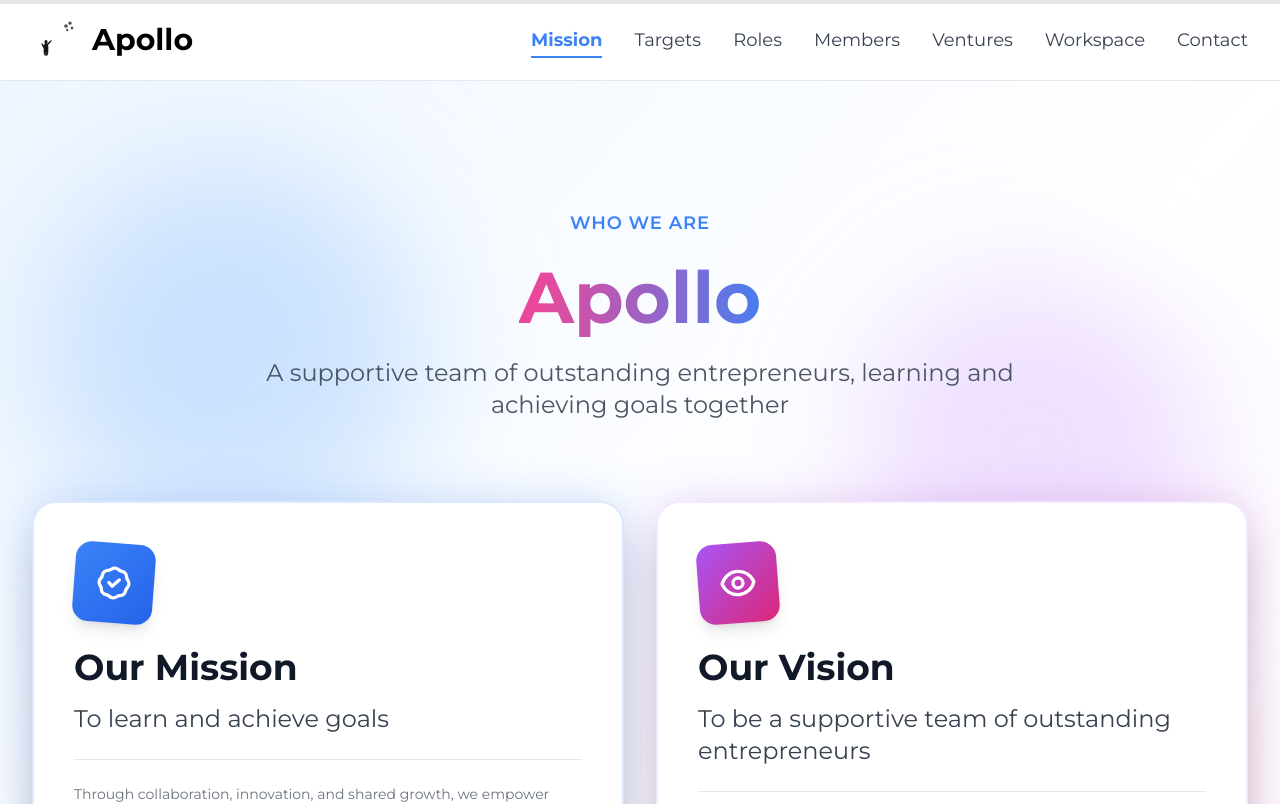
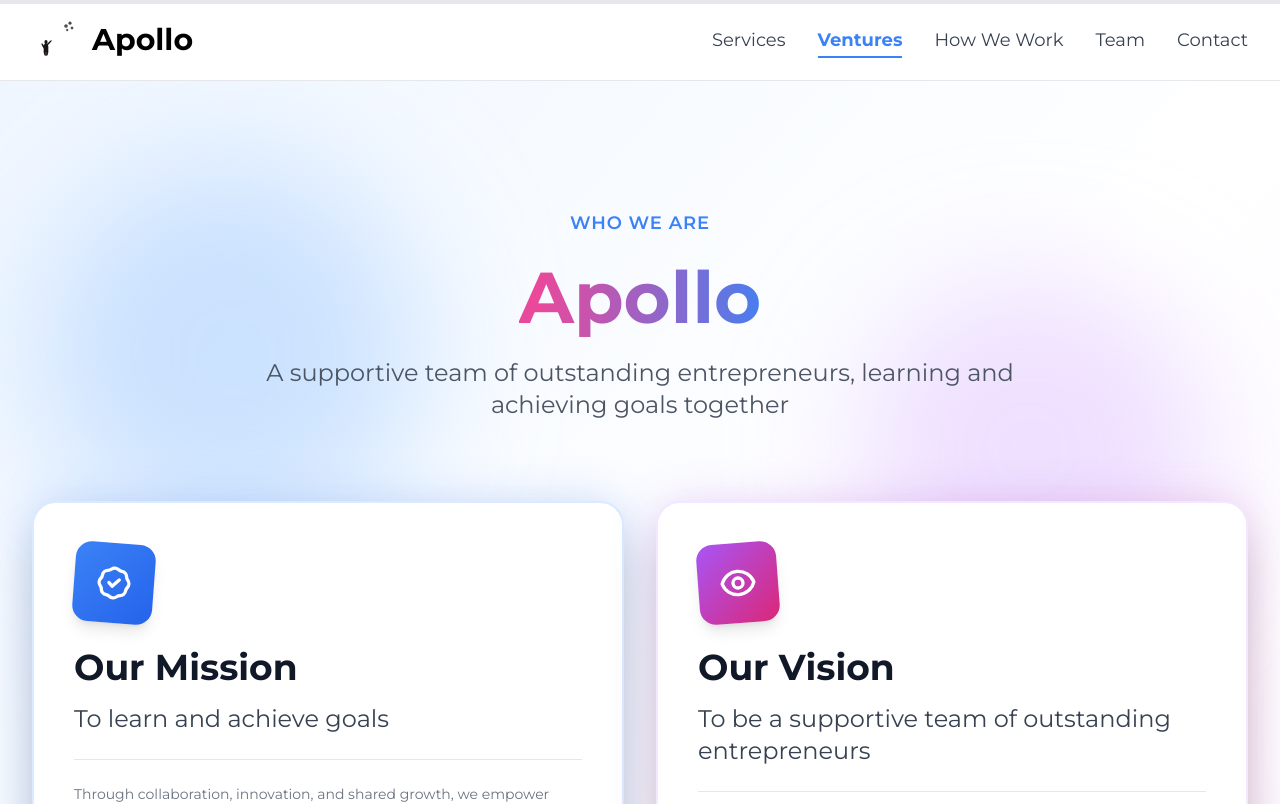
Before and after one commit to Mattpbaker/Apollo, a Next.js app: page / in a window 1280 px wide. Shown: the top 804 px of the page. Built offline with nearby package versions, Linux system fonts and the light colour scheme.

Commit message:
feat(header): rewrite nav for new section structure

```diff
--- a/components/Header.tsx
+++ b/components/Header.tsx
@@ -4,17 +4,15 @@ import { useState, useEffect } from 'react'
 import { motion, AnimatePresence } from 'framer-motion'
 
 const navItems = [
-  { id: 'mission', label: 'Mission' },
-  { id: 'targets', label: 'Targets' },
-  { id: 'roles', label: 'Roles' },
-  { id: 'members', label: 'Members' },
+  { id: 'services', label: 'Services' },
   { id: 'ventures', label: 'Ventures' },
-  { id: 'workspace', label: 'Workspace' },
+  { id: 'how-we-work', label: 'How We Work' },
+  { id: 'team', label: 'Team' },
   { id: 'cta', label: 'Contact' },
 ]
 
 export default function Header() {
-  const [activeSection, setActiveSection] = useState('mission')
+  const [activeSection, setActiveSection] = useState('services')
   const [isMobileMenuOpen, setIsMobileMenuOpen] = useState(false)
   const [scrolled, setScrolled] = useState(false)
 
@@ -74,7 +72,7 @@ export default function Header() {
           <motion.div
             whileHover={{ scale: 1.05 }}
             className="flex items-center gap-3 cursor-pointer"
-            onClick={() => handleNavClick('mission')}
+            onClick={() => handleNavClick('services')}
           >
             <img
               src="/apollo-logo.svg"
```
